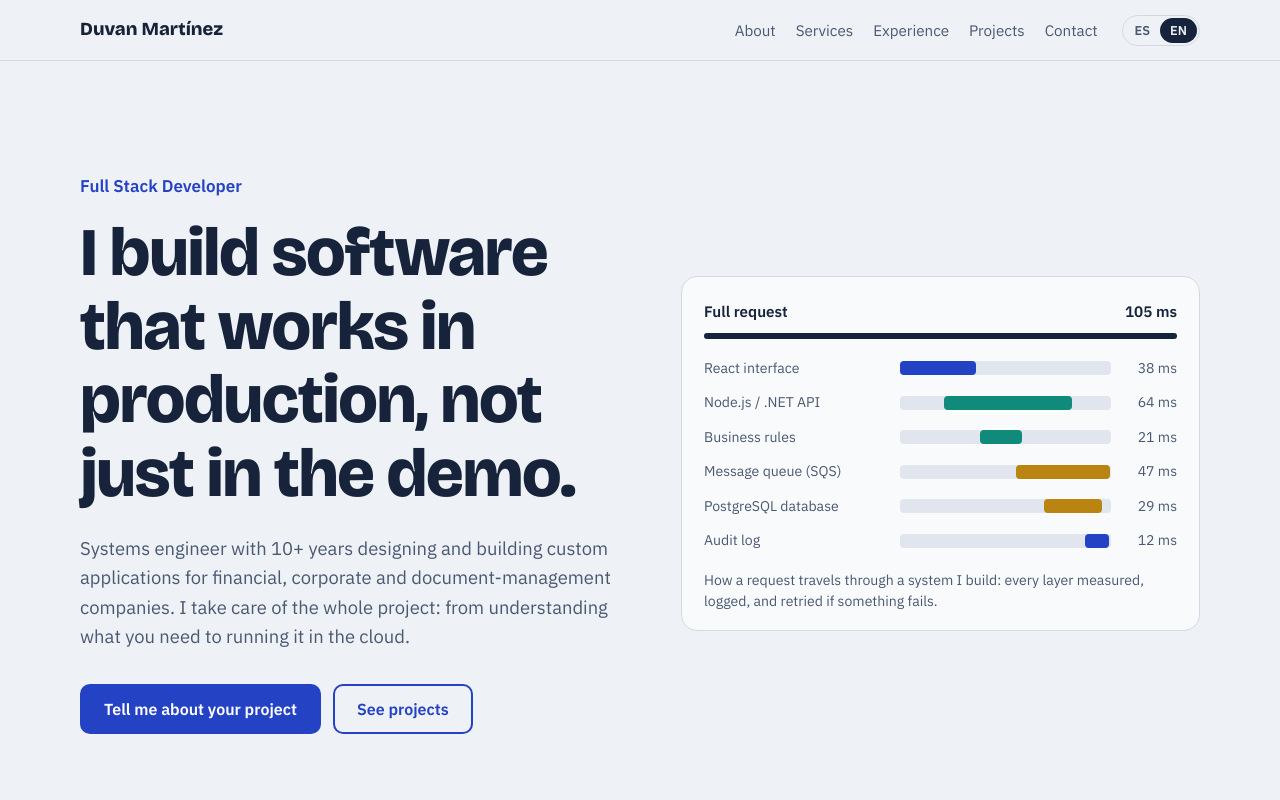
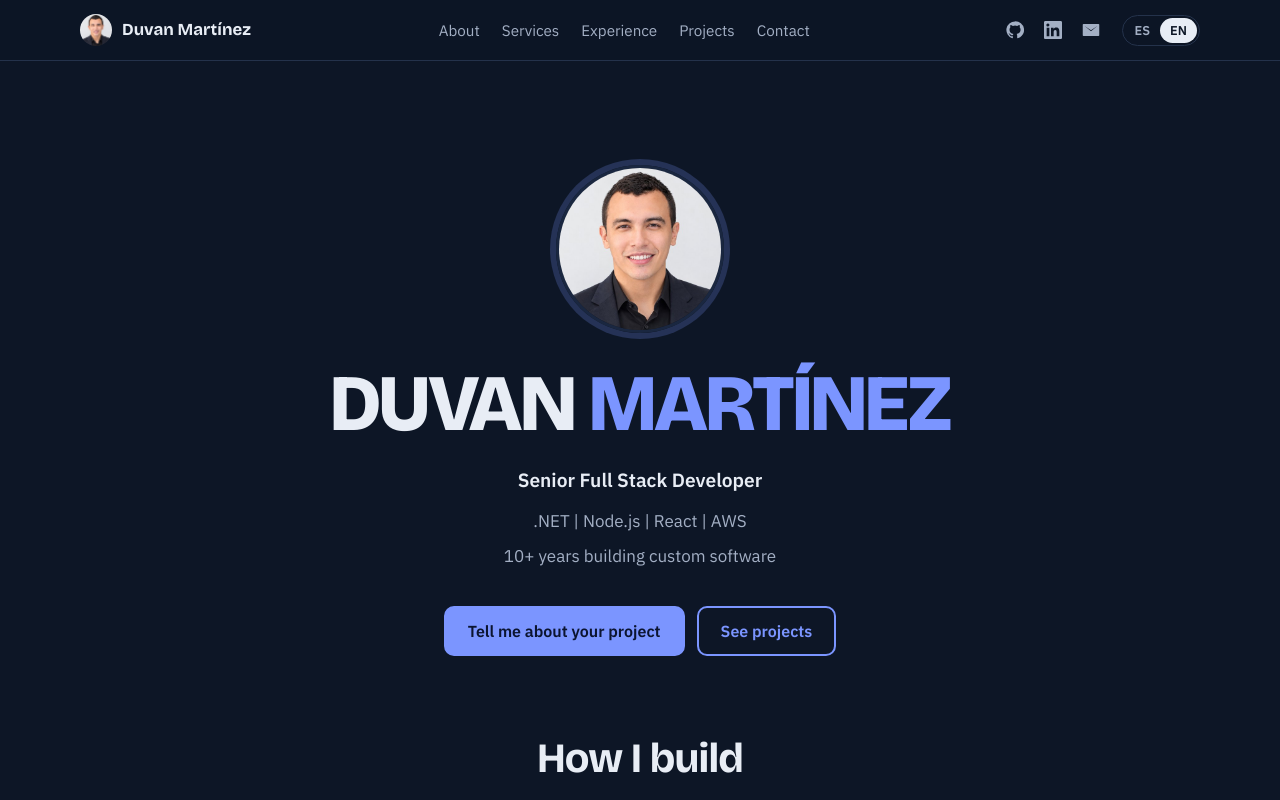
Before and after one commit to DuvanMp/portafolio, a React (Vite) app: page / in a window 1280 px wide. Shown: the top 800 px of the page. Built offline with nearby package versions, Linux system fonts and the light colour scheme.

Commit message:
Nuevo diseño con foto, GitHub y LinkedIn

```diff
--- a/src/App.jsx
+++ b/src/App.jsx
@@ -2,6 +2,30 @@ import { useEffect, useState } from 'react';
 import { content, profile } from './content.js';
 import Trace from './Trace.jsx';
 import ContactForm from './ContactForm.jsx';
+
+const icons = {
+  github: 'M12 .5a11.5 11.5 0 0 0-3.64 22.41c.58.1.79-.25.79-.56v-2c-3.2.7-3.88-1.37-3.88-1.37-.53-1.33-1.28-1.69-1.28-1.69-1.05-.71.08-.7.08-.7 1.16.08 1.77 1.19 1.77 1.19 1.03 1.77 2.7 1.26 3.36.96.1-.75.4-1.26.73-1.55-2.55-.29-5.24-1.28-5.24-5.69 0-1.26.45-2.29 1.19-3.1-.12-.29-.52-1.46.11-3.05 0 0 .97-.31 3.17 1.18a11 11 0 0 1 5.77 0c2.2-1.49 3.17-1.18 3.17-1.18.63 1.59.23 2.76.11 3.05.74.81 1.19 1.84 1.19 3.1 0 4.42-2.7 5.39-5.26 5.68.41.36.78 1.06.78 2.14v3.17c0 .31.21.67.8.56A11.5 11.5 0 0 0 12 .5Z',
+  linkedin: 'M20.45 20.45h-3.56v-5.57c0-1.33-.02-3.04-1.85-3.04-1.86 0-2.14 1.45-2.14 2.94v5.67H9.34V9h3.42v1.56h.05c.48-.9 1.64-1.85 3.37-1.85 3.6 0 4.27 2.37 4.27 5.46v6.28ZM5.34 7.43a2.07 2.07 0 1 1 0-4.13 2.07 2.07 0 0 1 0 4.13ZM7.12 20.45H3.56V9h3.56v11.45ZM22.23 0H1.77C.79 0 0 .77 0 1.73v20.54C0 23.23.79 24 1.77 24h20.46c.98 0 1.77-.77 1.77-1.73V1.73C24 .77 23.21 0 22.23 0Z',
+  email: 'M2 4h20a1 1 0 0 1 1 1v14a1 1 0 0 1-1 1H2a1 1 0 0 1-1-1V5a1 1 0 0 1 1-1Zm10 8.2L3.5 6.5v.3L12 13.7l8.5-6.9v-.3L12 12.2Z',
+};
+
+function Social() {
+  const items = [
+    ...Object.entries(profile.links).filter(([, url]) => url).map(([k, url]) => ({ k, url, label: k === 'github' ? 'GitHub' : 'LinkedIn' })),
+    { k: 'email', url: `mailto:${profile.email}`, label: 'Email' },
+  ];
+  return (
+    <ul className="social">
+      {items.map(({ k, url, label }) => (
+        <li key={k}>
+          <a href={url} target={k === 'email' ? undefined : '_blank'} rel="noreferrer" aria-label={label} title={label}>
+            <svg viewBox="0 0 24 24" width="18" height="18" aria-hidden="true"><path d={icons[k]} fill="currentColor" /></svg>
+          </a>
+        </li>
+      ))}
+    </ul>
+  );
+}
 
 function getInitialLang() {
   try {
@@ -26,12 +50,17 @@ export default function App() {
     <>
       <header className="topbar">
         <div className="wrap topbar-inner">
-          <a className="brand" href="#top">{profile.name}</a>
+          <a className="brand" href="#top">
+            <img src={profile.photo} alt="" width="32" height="32" />
+            <span>{profile.name}</span>
+          </a>
           <nav aria-label="Principal">
             {sections.map((id) => (
               <a key={id} href={`#${id}`}>{t.nav[id]}</a>
             ))}
           </nav>
+          <div className="top-right">
+            <Social />
             <div className="lang" role="group" aria-label="Idioma / Language">
               {['es', 'en'].map((l) => (
                 <button key={l} type="button" aria-pressed={lang === l} onClick={() => setLang(l)}>
@@ -40,20 +69,32 @@ export default function App() {
               ))}
             </div>
           </div>
+        </div>
       </header>
 
       <main id="top">
         <section className="hero wrap">
-          <div className="hero-text">
+          <img className="avatar" src={profile.photo} alt={profile.name} width="168" height="168" />
+          <h1>
+            <span>{profile.firstName}</span> <span className="last">{profile.lastName}</span>
+          </h1>
           <p className="role">{t.hero.role}</p>
-            <h1>{t.hero.title}</h1>
-            <p className="lead">{t.hero.intro}</p>
+          {t.hero.lines.map((l) => <p key={l} className="hero-line">{l}</p>)}
           <div className="actions">
             <a className="btn btn-primary" href="#contact">{t.hero.ctaPrimary}</a>
             <a className="btn btn-ghost" href="#projects">{t.hero.ctaSecondary}</a>
           </div>
+        </section>
+
+        <section className="wrap featured" aria-labelledby="featured-title">
+          <h2 id="featured-title">{t.hero.featured}</h2>
+          <div className="featured-card">
+            <Trace spans={t.trace} total={t.traceTotal} caption={t.hero.traceCaption} />
+            <div className="featured-text">
+              <h3>{t.hero.title}</h3>
+              <p>{t.hero.intro}</p>
             </div>
-          <Trace spans={t.trace} total={t.traceTotal} caption={t.hero.traceCaption} />
+          </div>
         </section>
 
         <section id="about" className="wrap section about">
--- a/src/content.js
+++ b/src/content.js
@@ -2,12 +2,15 @@
 
 export const profile = {
   name: 'Duvan Martínez',
+  firstName: 'Duvan',
+  lastName: 'Martínez',
+  photo: '/foto.jpg',
   email: 'duvanmar1098@gmail.com',
   location: 'Bucaramanga, Colombia',
   // Agrega tus enlaces cuando los tengas; los vacíos no se muestran.
   links: {
     github: 'https://github.com/DuvanMp',
-    linkedin: 'www.linkedin.com/in/duvanmartinez2511',
+    linkedin: 'https://www.linkedin.com/in/duvanmartinez2511',
   },
 };
 
@@ -15,7 +18,9 @@ export const content = {
   es: {
     nav: { about: 'Sobre mí', services: 'Servicios', experience: 'Experiencia', projects: 'Proyectos', contact: 'Contacto' },
     hero: {
-      role: 'Desarrollador Full Stack',
+      role: 'Desarrollador Full Stack Senior',
+      lines: ['.NET | Node.js | React | AWS', 'Más de 10 años construyendo software a la medida'],
+      featured: 'Cómo construyo',
       title: 'Construyo software que funciona en producción, no solo en la demo.',
       intro:
         'Ingeniero de Sistemas con más de 10 años diseñando y desarrollando aplicaciones a la medida para empresas del sector financiero, corporativo y de gestión documental. Me encargo del proyecto completo: desde entender tu necesidad hasta dejarlo funcionando en la nube.',
@@ -130,7 +135,9 @@ export const content = {
   en: {
     nav: { about: 'About', services: 'Services', experience: 'Experience', projects: 'Projects', contact: 'Contact' },
     hero: {
-      role: 'Full Stack Developer',
+      role: 'Senior Full Stack Developer',
+      lines: ['.NET | Node.js | React | AWS', '10+ years building custom software'],
+      featured: 'How I build',
       title: 'I build software that works in production, not just in the demo.',
       intro:
         'Systems engineer with 10+ years designing and building custom applications for financial, corporate and document-management companies. I take care of the whole project: from understanding what you need to running it in the cloud.',
--- a/src/styles.css
+++ b/src/styles.css
@@ -1,35 +1,19 @@
 :root {
-  --bg: #eef1f5;
-  --surface: #f8fafc;
-  --ink: #17233a;
-  --ink-soft: #4a5872;
-  --line: #d3d9e3;
-  --cobalt: #2442c4;
-  --cobalt-ink: #ffffff;
-  --tone-a: #2442c4;
-  --tone-b: #0f8a7b;
-  --tone-c: #b9840f;
-  --track: #e1e6ee;
+  --bg: #0d1626;
+  --surface: #141f33;
+  --surface-2: #1a2740;
+  --ink: #e8edf5;
+  --ink-soft: #a3afc4;
+  --line: #24324b;
+  --cobalt: #7b95ff;
+  --cobalt-ink: #0b1430;
+  --tone-a: #7b95ff;
+  --tone-b: #34c2ae;
+  --tone-c: #e5ae3a;
+  --track: #1f2d47;
   --display: 'Bricolage Grotesque', 'Segoe UI', sans-serif;
   --body: 'IBM Plex Sans', 'Segoe UI', sans-serif;
-  color-scheme: light;
-}
-
-@media (prefers-color-scheme: dark) {
-  :root {
-    --bg: #101826;
-    --surface: #162133;
-    --ink: #e6ebf3;
-    --ink-soft: #a4b0c4;
-    --line: #2a3850;
-    --cobalt: #7d97ff;
-    --cobalt-ink: #0f1830;
-    --tone-a: #7d97ff;
-    --tone-b: #34c2ae;
-    --tone-c: #e5ae3a;
-    --track: #213049;
-    color-scheme: dark;
-  }
+  color-scheme: dark;
 }
 
 * { box-sizing: border-box; }
@@ -63,8 +47,13 @@ h3 { font-size: 1.3rem; font-weight: 700; }
   border-bottom: 1px solid var(--line);
 }
 .topbar-inner { display: flex; align-items: center; gap: 24px; height: 60px; }
-.brand { font-family: var(--display); font-weight: 800; font-size: 1.15rem; color: var(--ink); text-decoration: none; }
-.topbar nav { display: flex; gap: 20px; margin-left: auto; }
+.brand { display: flex; align-items: center; gap: 10px; font-family: var(--display); font-weight: 700; font-size: 1.05rem; color: var(--ink); text-decoration: none; }
+.brand img { width: 32px; height: 32px; border-radius: 50%; object-fit: cover; }
+.top-right { display: flex; align-items: center; gap: 14px; }
+.social { list-style: none; display: flex; gap: 4px; margin: 0; padding: 0; }
+.social a { display: grid; place-items: center; width: 34px; height: 34px; border-radius: 8px; color: var(--ink-soft); }
+.social a:hover { color: var(--ink); background: var(--surface-2); }
+.topbar nav { display: flex; gap: 22px; margin-inline: auto; }
 .topbar nav a { color: var(--ink-soft); text-decoration: none; font-size: 0.95rem; }
 .topbar nav a:hover { color: var(--ink); }
 .lang { display: flex; border: 1px solid var(--line); border-radius: 999px; padding: 2px; }
@@ -74,14 +63,25 @@ h3 { font-size: 1.3rem; font-weight: 700; }
 }
 .lang button[aria-pressed='true'] { background: var(--ink); color: var(--bg); }
 
-/* Portada */
+/* Portada centrada con foto */
 .hero {
-  display: grid; grid-template-columns: 1.05fr 1fr; gap: 56px; align-items: center;
-  padding-block: clamp(48px, 9vw, 112px) clamp(48px, 7vw, 88px);
+  display: flex; flex-direction: column; align-items: center; text-align: center;
+  padding-block: clamp(56px, 9vw, 104px) clamp(48px, 7vw, 80px);
 }
-.role { font-weight: 600; color: var(--cobalt); margin: 0 0 16px; }
+.avatar {
+  width: 168px; height: 168px; border-radius: 50%; object-fit: cover;
+  border: 3px solid var(--surface-2); box-shadow: 0 0 0 6px color-mix(in srgb, var(--cobalt) 22%, transparent);
+  margin-bottom: 28px;
+}
+.hero h1 {
+  max-width: none; font-size: clamp(2.6rem, 7vw, 5rem); font-weight: 800; letter-spacing: -0.03em;
+  text-transform: uppercase;
+}
+.hero h1 .last { color: var(--cobalt); }
+.role { font-weight: 600; font-size: 1.2rem; color: var(--ink); margin: 18px 0 8px; }
+.hero-line { margin: 4px 0; color: var(--ink-soft); }
 .lead { font-size: 1.15rem; color: var(--ink-soft); max-width: 58ch; margin: 24px 0 0; }
-.actions { display: flex; flex-wrap: wrap; gap: 12px; margin-top: 32px; }
+.actions { display: flex; flex-wrap: wrap; justify-content: center; gap: 12px; margin-top: 32px; }
 .btn {
   display: inline-flex; align-items: center; justify-content: center;
   font: 600 1rem var(--body); text-decoration: none; cursor: pointer;
@@ -91,7 +91,18 @@ h3 { font-size: 1.3rem; font-weight: 700; }
 .btn-primary:hover { filter: brightness(1.08); }
 .btn-primary:disabled { opacity: 0.6; cursor: wait; }
 .btn-ghost { color: var(--cobalt); background: transparent; }
-.btn-ghost:hover { background: color-mix(in srgb, var(--cobalt) 8%, transparent); }
+.btn-ghost:hover { background: color-mix(in srgb, var(--cobalt) 10%, transparent); }
+
+/* Sección destacada */
+.featured { padding-bottom: clamp(56px, 8vw, 96px); }
+.featured h2 { text-align: center; }
+.featured-card {
+  display: grid; grid-template-columns: 1.1fr 1fr; gap: 48px; align-items: center;
+  background: var(--surface); border: 1px solid var(--line); border-radius: 20px; padding: clamp(20px, 4vw, 40px);
+}
+.featured-card .trace { background: var(--surface-2); }
+.featured-text h3 { font-size: clamp(1.5rem, 2.6vw, 2rem); line-height: 1.15; }
+.featured-text p { color: var(--ink-soft); margin: 16px 0 0; }
 
 /* Traza: el elemento protagonista */
 .trace {
@@ -150,19 +161,19 @@ h3 { font-size: 1.3rem; font-weight: 700; }
 .stack li { font-size: 0.85rem; padding: 4px 10px; border-radius: 6px; background: var(--track); }
 
 /* Contacto */
-.contact { background: var(--ink); color: var(--bg); padding-block: clamp(56px, 8vw, 96px); }
-.contact .lead, .contact .muted { color: color-mix(in srgb, var(--bg) 78%, var(--ink)); }
-.contact a { color: inherit; }
+.contact { background: var(--surface); border-top: 1px solid var(--line); padding-block: clamp(56px, 8vw, 96px); }
+.contact .lead, .contact .muted { color: var(--ink-soft); }
+.contact a { color: var(--cobalt); }
 .contact-grid { display: grid; grid-template-columns: 1fr 1fr; gap: 56px; align-items: start; }
 .links { list-style: none; padding: 0; display: flex; gap: 16px; }
 .form { display: grid; gap: 16px; }
 .form label { display: grid; gap: 6px; font-weight: 500; font-size: 0.95rem; }
 .form input, .form textarea {
   font: inherit; color: var(--ink); background: var(--bg);
-  border: 2px solid transparent; border-radius: 10px; padding: 12px 14px; resize: vertical;
+  border: 2px solid var(--line); border-radius: 10px; padding: 12px 14px; resize: vertical;
 }
 .form input:focus-visible, .form textarea:focus-visible { outline: none; border-color: var(--cobalt); }
-.contact .btn-primary { justify-self: start; background: var(--bg); color: var(--ink); border-color: var(--bg); }
+.contact .btn-primary { justify-self: start; }
 .hp { position: absolute; left: -9999px; width: 1px; height: 1px; opacity: 0; }
 .form-status { margin: 0; min-height: 1.5em; }
 .form-status.sent { font-weight: 600; }
@@ -171,10 +182,10 @@ h3 { font-size: 1.3rem; font-weight: 700; }
 
 /* Responsivo */
 @media (max-width: 900px) {
-  .hero, .about-grid, .contact-grid, .project { grid-template-columns: 1fr; gap: 32px; }
+  .featured-card, .about-grid, .contact-grid, .project { grid-template-columns: 1fr; gap: 32px; }
   .project { gap: 16px; }
   .topbar nav { display: none; }
-  .lang { margin-left: auto; }
+  .top-right { margin-left: auto; }
 }
 @media (max-width: 640px) {
   .services { grid-template-columns: 1fr; }
@@ -188,3 +199,8 @@ h3 { font-size: 1.3rem; font-weight: 700; }
   html { scroll-behavior: auto; }
   .trace-bar, .trace-total span { animation: none; }
 }
+
+@media (max-width: 480px) {
+  .social { display: none; }
+  .avatar { width: 136px; height: 136px; }
+}
```
Also changed, not shown: public/foto.jpg (added). Lines whose indentation alone changed are shown as unchanged.
